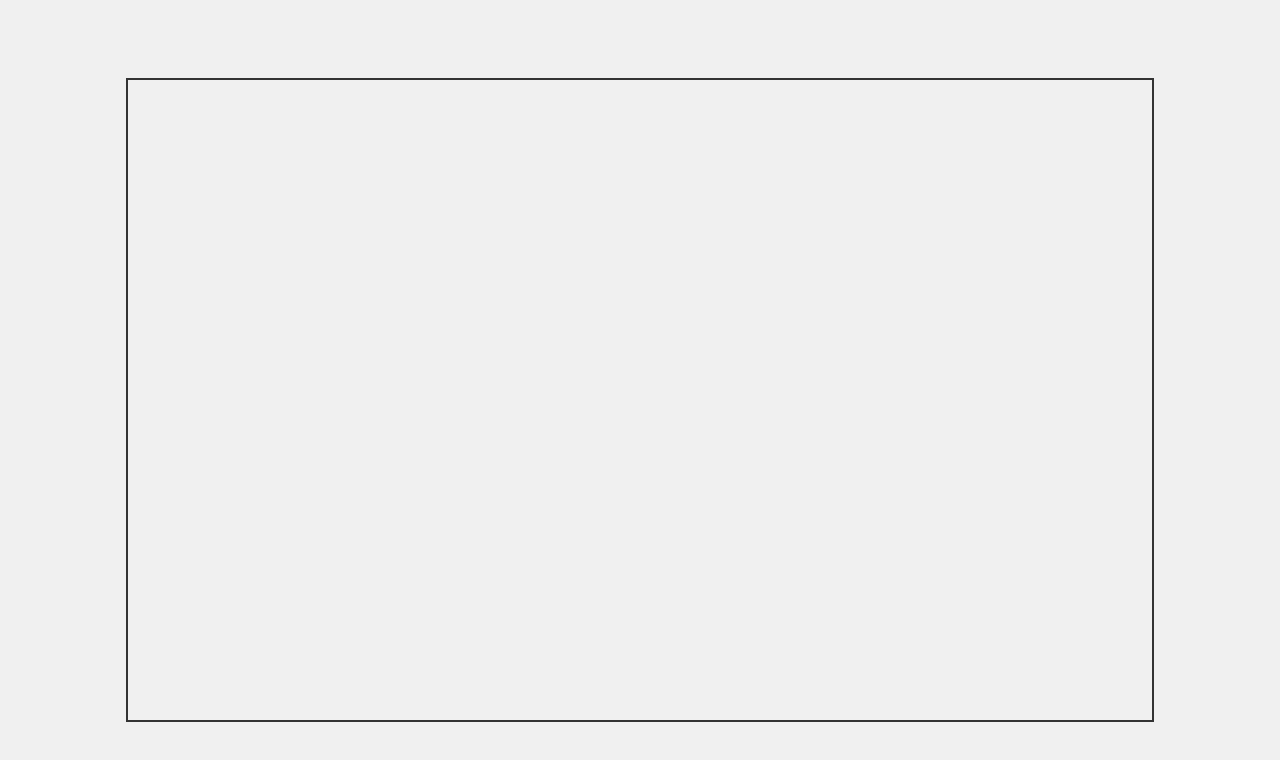
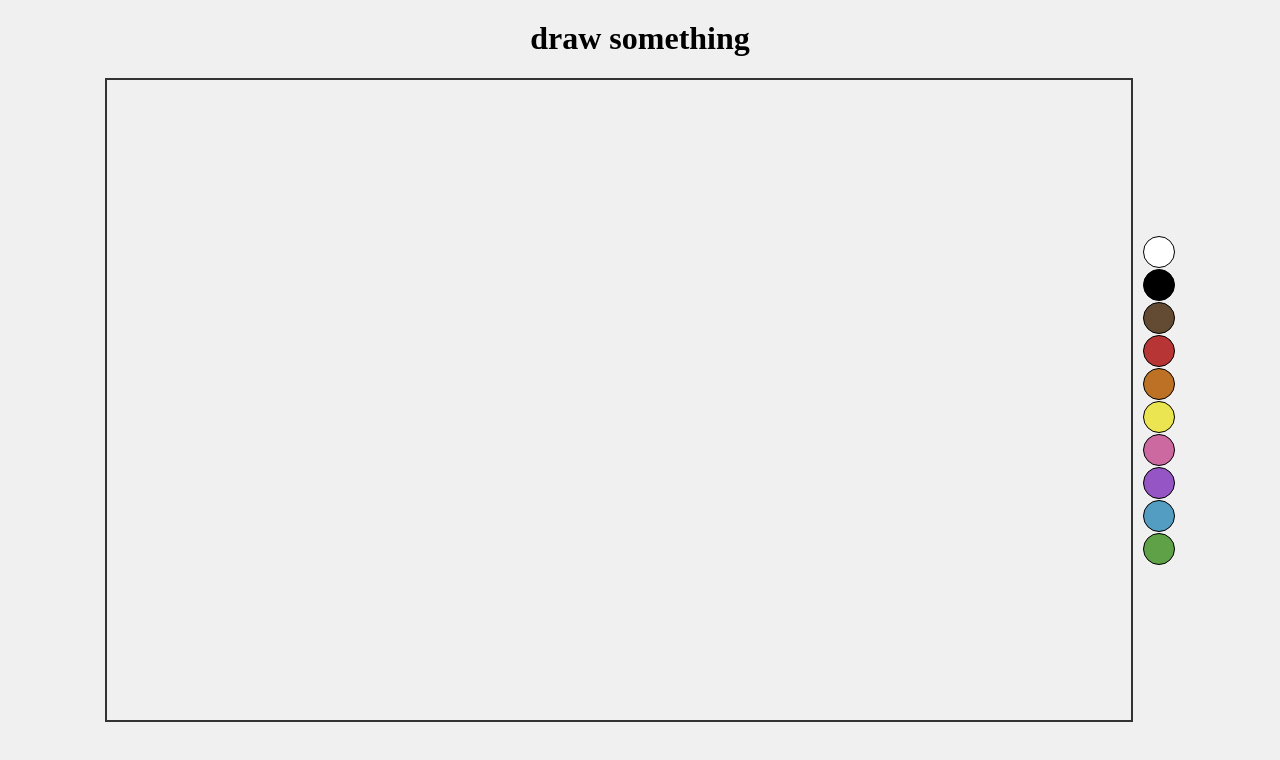
Before and after one commit to lblva/canvas_experiment, a website built with Vite: page index.html in a window 1280 px wide. Built offline with nearby package versions, Linux system fonts and the light colour scheme.

Commit message:
kleuren toegevoegd

```diff
--- a/index.html
+++ b/index.html
@@ -4,10 +4,26 @@
     <meta charset="UTF-8" />
     <link rel="icon" type="image/svg+xml" href="/vite.svg" />
     <meta name="viewport" content="width=device-width, initial-scale=1.0" />
+    <link rel="stylesheet" href="style.css">
     <script type="module" src="/main.js"></script>
     <title>canvas experiment</title>
   </head>
   <body>
-    <canvas id="canvas"></canvas>
+    <h1>draw something</h1>
+      <div class="container_canvas_colors">
+        <canvas id="canvas"></canvas>
+        <div id="colorPicker" class="color-picker">
+          <div class="color-swatch" style="background-color: #ffffff;"></div>
+          <div class="color-swatch" style="background-color: #000000;"></div>
+          <div class="color-swatch" style="background-color: #634b33;"></div>
+          <div class="color-swatch" style="background-color: #b73535;"></div>
+          <div class="color-swatch" style="background-color: #bd7124;"></div>
+          <div class="color-swatch" style="background-color: #eae550;"></div>
+          <div class="color-swatch" style="background-color: #cd69a1;"></div>
+          <div class="color-swatch" style="background-color: #9555c5;"></div>
+          <div class="color-swatch" style="background-color: #539dc3;"></div>
+          <div class="color-swatch" style="background-color: #5fa147;"></div>
+        </div>
+      </div>
   </body>
 </html>
--- a/main.js
+++ b/main.js
@@ -1,9 +1,9 @@
-import './style.css'
-
 const canvas = document.getElementById('canvas');
 const ctx = canvas.getContext('2d');
+const colorPicker = document.getElementById('colorPicker');
 
 let isDrawing = false;
+let currentColor = "#000000"; // Default color
 
 canvas.width = window.innerWidth * 0.8;
 canvas.height = window.innerHeight * 0.8;
@@ -11,7 +11,6 @@ canvas.height = window.innerHeight * 0.8;
 ctx.lineWidth = 5;
 ctx.lineJoin = 'round';
 ctx.lineCap = 'round';
-ctx.strokeStyle = '#000';
 
 function startDrawing(e) {
   isDrawing = true;
@@ -25,6 +24,7 @@ function stopDrawing() {
 
 function draw(e) {
   if (!isDrawing) return;
+  ctx.strokeStyle = currentColor;
   ctx.lineTo(e.clientX - canvas.offsetLeft, e.clientY - canvas.offsetTop);
   ctx.stroke();
 }
@@ -32,3 +32,9 @@ function draw(e) {
 canvas.addEventListener('mousedown', startDrawing);
 canvas.addEventListener('mouseup', stopDrawing);
 canvas.addEventListener('mousemove', draw);
+
+colorPicker.addEventListener('click', function(e) {
+  if (e.target.classList.contains('color-swatch')) {
+    currentColor = e.target.style.backgroundColor;
+  }
+});
--- a/style.css
+++ b/style.css
@@ -1,11 +1,34 @@
 body {
   margin: 0;
   padding: 0;
+  height: 100vh;
+  background-color: #f0f0f0;
+}
+
+h1{
+  text-align: center;
+  margin-top: 20px;
+
+}
+
+.container_canvas_colors{
   display: flex;
+  flex-direction: row;
   justify-content: center;
   align-items: center;
-  height: 100vh;
-  background-color: #f0f0f0;
+  margin-top: 20px;
+
+}
+
+.color-swatch {
+  width: 30px;
+  height: 30px;
+  margin: 0 5px;
+  margin: 1px;
+  margin-left: 10px;
+  border-radius: 50%;
+  cursor: pointer;
+  border: black 1px solid;
 }
 
 canvas {
```
